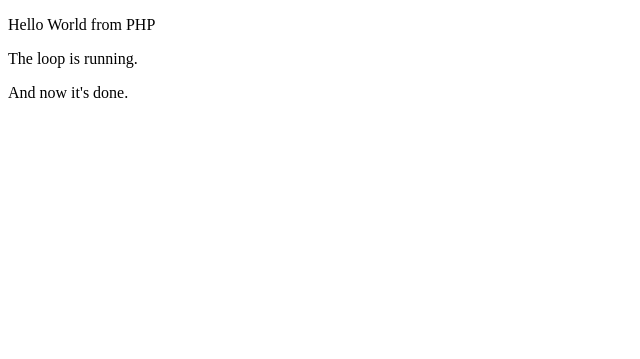
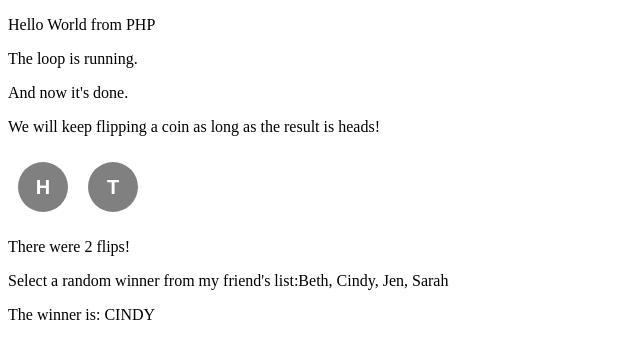
Before and after one commit to barbking/php_codecademy_course, a PHP site: page / in a window 1280 px wide. Shown: the top 359 px of the page, without its empty margins (0-640 px from the left). Run offline with PHP 8.4, Linux system fonts and the light colour scheme.

Commit message:
codecademy practice

```diff
--- a/index.php
+++ b/index.php
@@ -1,6 +1,7 @@
 <!DOCTYPE html>
 <html>
 	<head>
+    <link rel="stylesheet" href="style.css">
 	</head>
 	<body>
         <p>
@@ -18,5 +19,45 @@
            echo "<p>And now it's done.</p>";
           ?>
         </p>
+        <p>We will keep flipping a coin as long as the result is heads!</p>
+          <?php
+          $flipCount = 0;
+          do {
+            $flip = rand(0,1);
+            $flipCount ++;
+            if ($flip){
+              echo "<div class=\"coin\">H</div>";
+            }
+            else {
+              echo "<div class=\"coin\">T</div>";
+            }
+          } while ($flip);
+          $verb = "were";
+          $last = "flips";
+          if ($flipCount == 1) {
+            $verb = "was";
+            $last = "flip";
+          }
+          echo "<p>There {$verb} {$flipCount} {$last}!</p>";
+          ?>
+          <p>
+	<?php
+	// Create an array and push on the names
+    // of your closest family and friends
+    $peeps = array();
+    array_push($peeps, "Jen");
+    array_push($peeps, "Cindy");
+    array_push($peeps, "Beth");
+    array_push($peeps, "Sarah");
+	// Sort the list
+    sort($peeps);
+	// Randomly select a winner!
+    $length = count($peeps);
+    $winner = rand(0,$length-1);
+	// Print the winner's name in ALL CAPS
+  print "<p>Select a random winner from my friend's list:".join(", ",$peeps)."</p>";
+	print "The winner is:"." ".strtoupper($peeps[$winner]);
+	?>
+	</p>
 	</body>
 </html>
--- /dev/null
+++ b/style.css
@@ -0,0 +1,14 @@
+.coin {
+    height: 50px;
+    width: 50px;
+    border-radius: 25px;
+    background-color: grey;
+	text-align: center;
+	font-weight: bold;
+	font-family: sans-serif;
+	color: white;
+	margin: 10px;
+	display: inline-block;
+	line-height: 50px;
+	font-size: 20px;
+}
```
